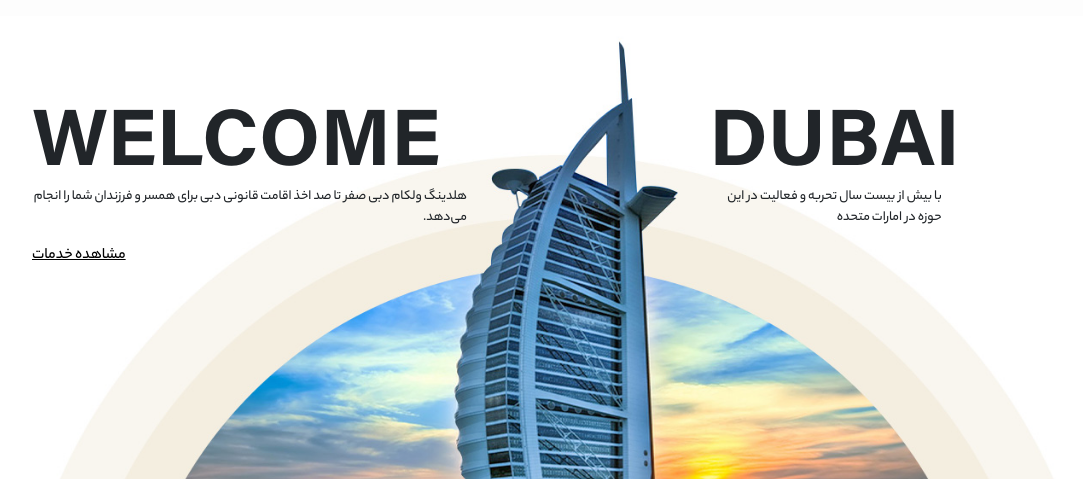
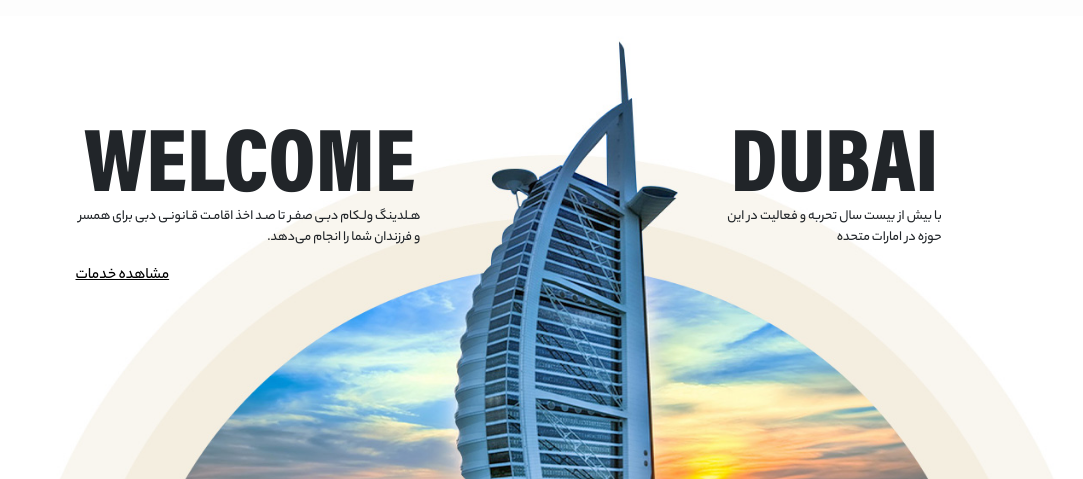
Before and after one commit to ftmeslr/dubaiProject, a PHP site: page / in a window 1280 px wide. Shown: the part 83-562 px from the top of the page, without its empty margins (73-1156 px from the left). Run offline with PHP 8.4, Linux system fonts and the light colour scheme.

Commit message:
edit some styles

```diff
--- a/index.html
+++ b/index.html
@@ -50,14 +50,15 @@
               </p>
             </div>
             <div
-              class="d-flex flex-column justify-content-start align-items-end col-6 pe-10"
+              class="d-flex flex-column justify-content-start align-items-center col-6 pe-10"
             >
               <p class="f90 fw-bold m-0">WELCOME</p>
               <p class="f14 mt--20">
-                هلدینگ ولکام دبی صفر تا صد اخذ اقامت قانونی دبی برای همسر و
-                فرزندان شما را انجام می‌دهد.
+                هـلدینگ ولـکام دبـی صفـر تا صـد اخذ اقامـت قـانونـی دبی برای
+                همسر
+                <br />و فرزندان شما را انجام می‌دهد.
               </p>
-              <a class="text-black">مشاهده خدمات</a>
+              <a class="text-black showServiceBut">مشاهده خدمات</a>
             </div>
           </div>
           <div style="margin: auto; width: 1400px; height: 1200px">
--- a/style.css
+++ b/style.css
@@ -41,14 +41,14 @@
   font-family: "Acumin";
   font-style: normal;
   /* font-weight: 700; */
-  src: url("fonts/Acumin-BdPro.woff") format("truetype");
+  src: url("fonts/Acumin-Pro-Condensed-Black.ttf") format("truetype");
 }
 
 @font-face {
   font-family: "Extender";
   font-style: normal;
   /* font-weight: 700; */
-  src: url("fonts/Extender X4 Deeper_MRT.TTf") format("truetype");
+  src: url("fonts/Extender-X4-Deeper_MRT.TTF") format("truetype");
 }
 
 .icon-car1:before {
@@ -137,7 +137,7 @@
 }
 
 .f90 {
-  font-size: 80px;
+  font-size: 90px;
   font-family: "Acumin" !important;
 }
 
@@ -203,6 +203,10 @@
 
 .w-380 {
   width: 380px;
+}
+
+.w-18 {
+  width: 18px;
 }
 
 .rounded10 {
@@ -444,7 +448,7 @@ ul {
 
 .background_section .title_box .title {
   font-size: 60px;
-  font-family: "Extender";
+  font-family: "Extender" !important;
 }
 
 .border-warning {
@@ -462,7 +466,7 @@ ul {
 }
 
 .mt--20 {
-  margin-top: -20px;
+  margin-top: -15px;
 }
 
 .title__Home {
@@ -520,3 +524,9 @@ ul {
 #aboutSectionThree .title {
   font-family: "Extender";
 }
+
+.showServiceBut {
+  width: 100%;
+  text-align: end;
+  margin-left: 87px;
+}
```
Also changed, not shown: other parts of index.html (+20 -20 lines), aboutUs.html (+9 -14 lines), sherkat.html (+3 -6 lines), fonts/Acumin-Pro-Condensed-Black.ttf (added), fonts/Extender-X4-Deeper_MRT.TTF (renamed from fonts/Extender X4 Deeper_MRT.TTF), images/icons/down-arrow.png (added).
